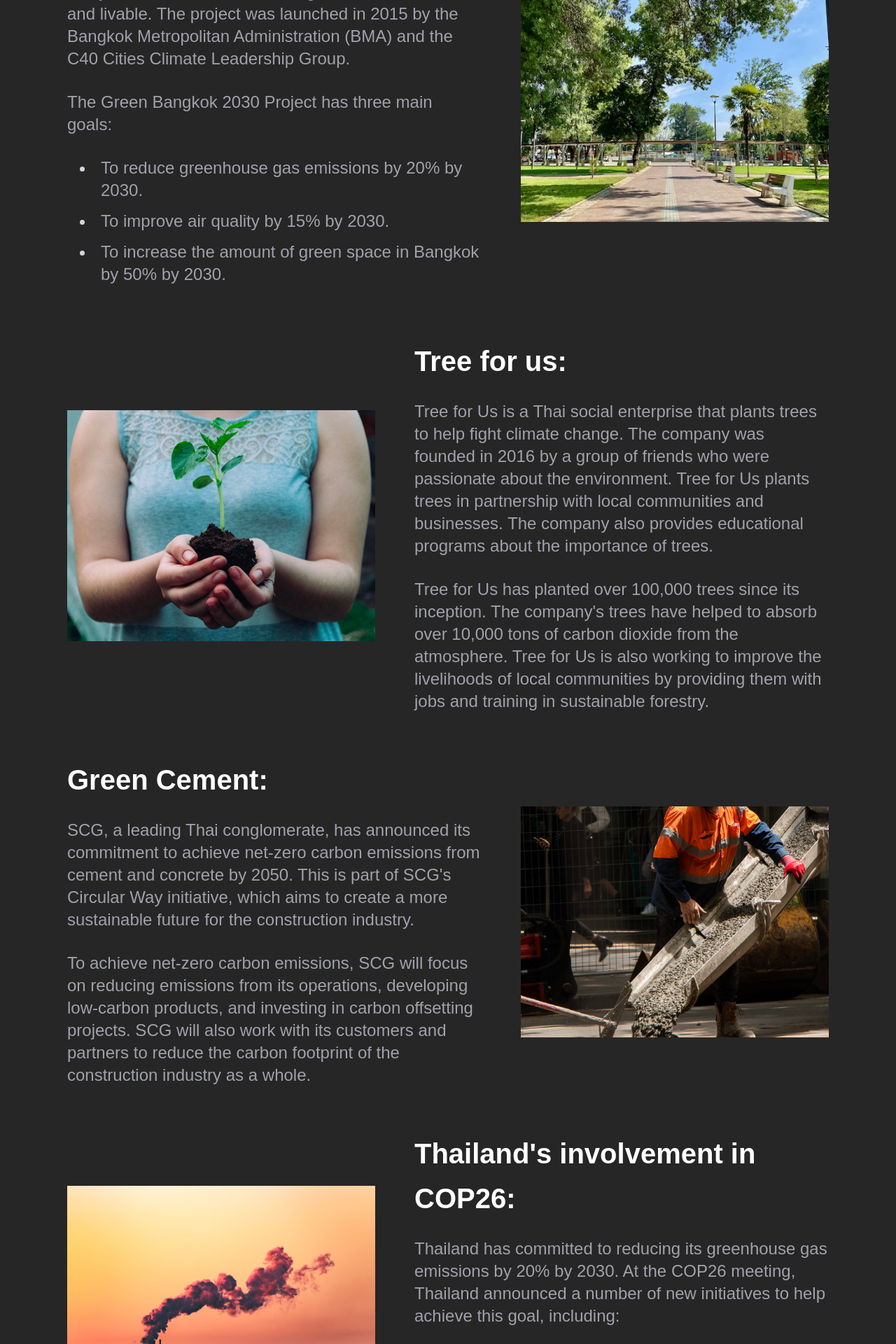
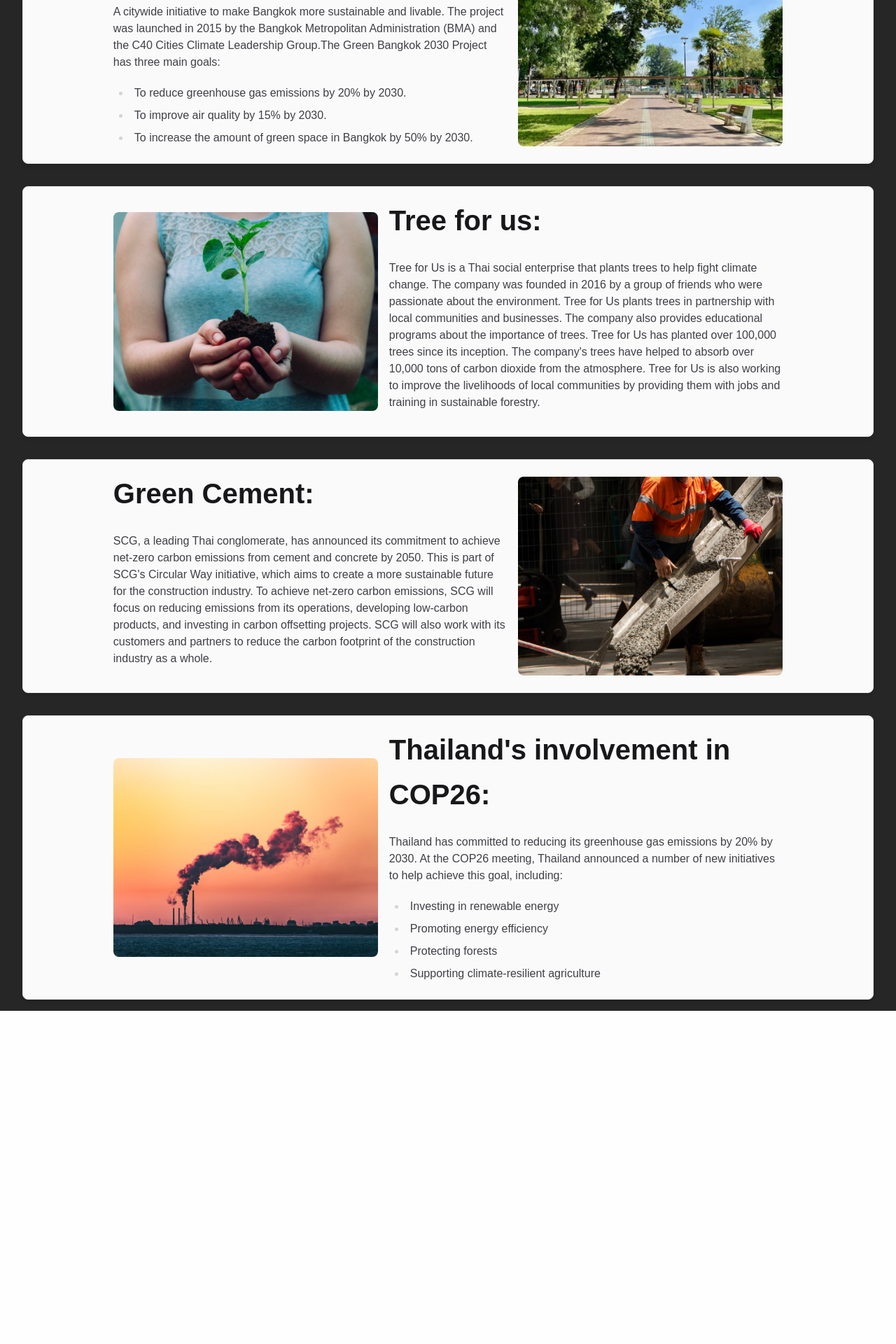
Before and after one commit to owo93/sk-sdg-13, a Next.js app: page /action/environment in a window 1280 px wide. Shown: the part 340-2260 px from the top of the page at 70% size. After the commit the page ends 1784 px from the top, so only its background shows below. Built offline with nearby package versions, Linux system fonts and the light colour scheme.

Commit message:
Apply ImageCard to Environment Action Page

```diff
--- a/components/Card.js
+++ b/components/Card.js
@@ -40,7 +40,7 @@ export default function Card({ title, body, actions }) {
   );
 }
 
-export function ImageCard({ title, body, image, varient }) {
+export function ImageCard({ title, body, bullet, image, varient }) {
   return (
     <div className="px-8 py-4">
       {varient == "text_left" && (
@@ -48,6 +48,15 @@ export function ImageCard({ title, body, image, varient }) {
           <article className="prose prose-zinc w-8/12 px-2">
             <h3 className="text-[40px] font-bold">{title}</h3>
             <p className="text-base">{body}</p>
+            <ul className="list-disc pl-6">
+              {bullet?.map((item, index) => (
+                <li
+                  key={index}
+                  className="text-base">
+                  {item}
+                </li>
+              ))}
+            </ul>
           </article>
           <div className="w-4/12 px-2">
             <Image
@@ -72,6 +81,15 @@ export function ImageCard({ title, body, image, varient }) {
           <article className="prose prose-zinc w-8/12 px-2">
             <h3 className="text-[40px] font-bold">{title}</h3>
             <p className="text-base">{body}</p>
+            <ul className="list-disc pl-6">
+              {bullet?.map((item, index) => (
+                <li
+                  key={index}
+                  className="text-base">
+                  {item}
+                </li>
+              ))}
+            </ul>
           </article>
         </div>
       )}
--- a/pages/action/environment.js
+++ b/pages/action/environment.js
@@ -1,5 +1,9 @@
 import Layout from "@/components/layout";
-import Image from "next/image";
+import { ImageCard } from "@/components/Card";
+import Environment1 from "../../public/images/environment/environment1.png";
+import Environment2 from "../../public/images/environment/environment2.png";
+import Environment3 from "../../public/images/environment/environment3.png";
+import Environment4 from "../../public/images/environment/environment4.png";
 
 export default function Environment() {
   return (
@@ -10,114 +14,52 @@ export default function Environment() {
             Creating a better enviroment
           </h1>
         </div>
+        <ImageCard
+          title={"Green Bangkok 2030 Project:"}
+          body={
+            "A citywide initiative to make Bangkok more sustainable and livable. The project was launched in 2015 by the Bangkok Metropolitan Administration (BMA) and the C40 Cities Climate Leadership Group.The Green Bangkok 2030 Project has three main goals:"
+          }
+          bullet={[
+            "To reduce greenhouse gas emissions by 20% by 2030.",
+            "To improve air quality by 15% by 2030.",
+            "To increase the amount of green space in Bangkok by 50% by 2030.",
+          ]}
+          image={Environment1}
+          varient={"text_left"}
+        />
 
-        <div className="inline-flex flex-1 items-center justify-start gap-14 px-24 pb-16">
-          <article className="prose max-w-full flex-col">
-            <h3 className="text-[40px] font-bold text-white">
-              Green Bangkok 2030 Project:
-            </h3>
-            <p className="text-2xl text-zinc-400">
-              A citywide initiative to make Bangkok more sustainable and
-              livable. The project was launched in 2015 by the Bangkok
-              Metropolitan Administration (BMA) and the C40 Cities Climate
-              Leadership Group.
-            </p>
-            <p className="text-2xl text-zinc-400">
-              The Green Bangkok 2030 Project has three main goals:
-            </p>
-            <ul className="text-2xl text-zinc-400">
-              <li>To reduce greenhouse gas emissions by 20% by 2030.</li>
-              <li>To improve air quality by 15% by 2030.</li>
-              <li>
-                To increase the amount of green space in Bangkok by 50% by 2030.
-              </li>
-            </ul>
-          </article>
-          <Image
-            src={"/images/environment/environment1.png"}
-            alt=""
-            width={440}
-            height={330}
-          />
-        </div>
+        <ImageCard
+          title={"Tree for us:"}
+          body={
+            "Tree for Us is a Thai social enterprise that plants trees to help fight climate change. The company was founded in 2016 by a group of friends who were passionate about the environment. Tree for Us plants trees in partnership with local communities and businesses. The company also provides educational programs about the importance of trees. Tree for Us has planted over 100,000 trees since its inception. The company's trees have helped to absorb over 10,000 tons of carbon dioxide from the atmosphere. Tree for Us is also working to improve the livelihoods of local communities by providing them with jobs and training in sustainable forestry."
+          }
+          image={Environment2}
+          varient={"text_right"}
+        />
 
-        <div className="inline-flex flex-1 items-center justify-start gap-14 px-24 pb-16">
-          <Image
-            src={"/images/environment/environment2.png"}
-            alt=""
-            width={440}
-            height={330}
-          />
-          <article className="prose max-w-full flex-col">
-            <h3 className="text-[40px] font-bold text-white">Tree for us:</h3>
-            <p className="text-2xl text-zinc-400">
-              Tree for Us is a Thai social enterprise that plants trees to help
-              fight climate change. The company was founded in 2016 by a group
-              of friends who were passionate about the environment. Tree for Us
-              plants trees in partnership with local communities and businesses.
-              The company also provides educational programs about the
-              importance of trees.
-            </p>
-            <p className="text-2xl text-zinc-400">
-              Tree for Us has planted over 100,000 trees since its inception.
-              The company&apos;s trees have helped to absorb over 10,000 tons of
-              carbon dioxide from the atmosphere. Tree for Us is also working to
-              improve the livelihoods of local communities by providing them
-              with jobs and training in sustainable forestry.
-            </p>
-          </article>
-        </div>
+        <ImageCard
+          title={"Green Cement:"}
+          body={
+            "SCG, a leading Thai conglomerate, has announced its commitment to achieve net-zero carbon emissions from cement and concrete by 2050. This is part of SCG's Circular Way initiative, which aims to create a more sustainable future for the construction industry. To achieve net-zero carbon emissions, SCG will focus on reducing emissions from its operations, developing low-carbon products, and investing in carbon offsetting projects. SCG will also work with its customers and partners to reduce the carbon footprint of the construction industry as a whole."
+          }
+          image={Environment3}
+          varient={"text_left"}
+        />
 
-        <div className="inline-flex flex-1 items-center justify-start gap-14 px-24 pb-16">
-          <article className="prose max-w-full flex-col">
-            <h3 className="text-[40px] font-bold text-white">Green Cement:</h3>
-            <p className="text-2xl text-zinc-400">
-              SCG, a leading Thai conglomerate, has announced its commitment to
-              achieve net-zero carbon emissions from cement and concrete by
-              2050. This is part of SCG&apos;s Circular Way initiative, which
-              aims to create a more sustainable future for the construction
-              industry.
-            </p>
-            <p className="text-2xl text-zinc-400">
-              To achieve net-zero carbon emissions, SCG will focus on reducing
-              emissions from its operations, developing low-carbon products, and
-              investing in carbon offsetting projects. SCG will also work with
-              its customers and partners to reduce the carbon footprint of the
-              construction industry as a whole.
-            </p>
-          </article>
-          <Image
-            src={"/images/environment/environment3.png"}
-            alt=""
-            width={440}
-            height={330}
-          />
-        </div>
-
-        <div className="inline-flex flex-1 items-center justify-start gap-14 px-24 pb-16">
-          <Image
-            src={"/images/environment/environment4.png"}
-            alt=""
-            width={440}
-            height={330}
-          />
-          <article className="prose max-w-full flex-col">
-            <h3 className="text-[40px] font-bold text-white">
-              Thailand&apos;s involvement in COP26:
-            </h3>
-            <p className="text-2xl text-zinc-400">
-              Thailand has committed to reducing its greenhouse gas emissions by
-              20% by 2030. At the COP26 meeting, Thailand announced a number of
-              new initiatives to help achieve this goal, including:
-            </p>
-            <ul className="text-2xl text-zinc-400">
-              <li>Investing in renewable energy</li>
-              <li>Promoting energy efficiency</li>
-              <li>Protecting forests</li>
-              <li>Supporting climate-resilient agriculture</li>
-            </ul>
-          </article>
-        </div>
+        <ImageCard
+          title={"Thailand's involvement in COP26:"}
+          body={
+            "Thailand has committed to reducing its greenhouse gas emissions by 20% by 2030. At the COP26 meeting, Thailand announced a number of new initiatives to help achieve this goal, including:"
+          }
+          bullet={[
+            "Investing in renewable energy",
+            "Promoting energy efficiency",
+            "Protecting forests",
+            "Supporting climate-resilient agriculture",
+          ]}
+          image={Environment4}
+          varient={"text_right"}
+        />
       </div>
     </Layout>
   );
```
